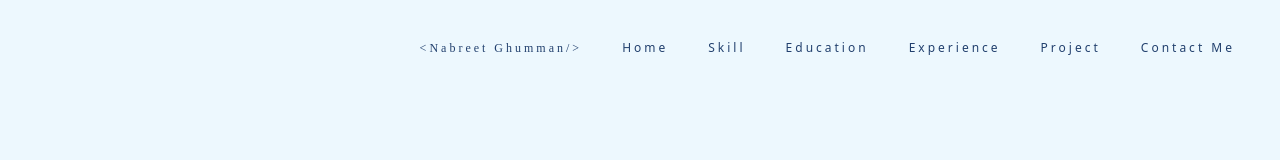
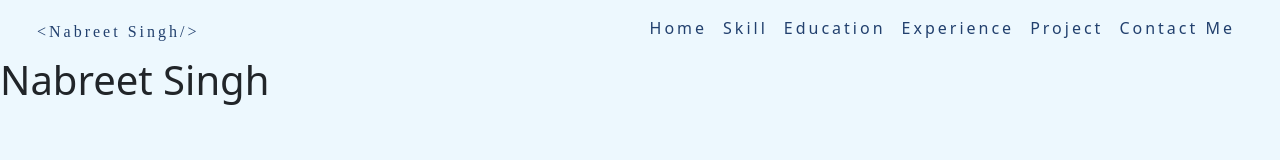
Before and after one commit to NabreetSingh/Nabreet-Singh-Porfolio-Website, a plain HTML site: page index.html in a window 1280 px wide. Drawn offline with nearby package versions, Linux system fonts and the light colour scheme; a web font is replaced by a local one.

Commit message:
Complete Navbar with Bootstrap

```diff
--- a/index.html
+++ b/index.html
@@ -11,29 +11,60 @@
     <!-- Bootstrap Css -->
     <link href="https://cdn.jsdelivr.net/npm/bootstrap@5.0.0-beta1/dist/css/bootstrap.min.css" rel="stylesheet" integrity="sha384-giJF6kkoqNQ00vy+HMDP7azOuL0xtbfIcaT9wjKHr8RbDVddVHyTfAAsrekwKmP1" crossorigin="anonymous">
 
+
     <link rel="stylesheet" href="styles.css">
     <title>Nabreet's Portfolio</title>
 </head>
 
 <body>
-    <!-- Navigation -->
-    <nav>
-        <ul>
-            <li class='signature' id="signatureOverride"><a  href="#"><span><</span>Nabreet Ghumman<span>/></span></span></a></li>
-            <li><a href="#">Home</a></li>
-            <li><a href="#">Skill</a></li>
-            <li><a href="#">Education</a></li>
-            <li> <a href="#">Experience</a></li>
-            <li><a href="#">Project</a></li>
-            <li><a href="#">Contact Me</a></li>
-        </ul>
+    <nav class="navbar navbar-expand-md header-nav fixed-top sticky-top">
+        <div class="container-fluid">
+            <!-- Signature -->
+            <div id="signatureOverride" class="signature">
+               <a href="#" class="navbar-brand"><span><</span>Nabreet Singh<span>/></span></a>
+            </div>
+            <button class="navbar-toggler" type="button" data-toggle="collapse" data-target="#collapse_target">
+                <span class="fas fa-bars"></span>
+            </button>
+
+            <div class="collapse navbar-collapse justify-content-end" id="collapse_target">
+            <ul class="navbar-nav ml-auto mb-2 mb-lg-0">
+                <li class="nav-item">
+                    <a href="#" class="nav-link">Home</a>
+                </li>
+                <li class="nav-item">
+                    <a href="#" class="nav-link">Skill</a>
+                </li>
+                <li class="nav-item">
+                    <a href="#" class="nav-link">Education</a>
+                </li>
+                <li class="nav-item">
+                    <a href="#" class="nav-link">Experience</a>
+                </li>
+                <li class="nav-item">
+                    <a href="#" class="nav-link">Project</a>
+                </li>
+                <li class="nav-item">
+                    <a href="#" class="nav-link">Contact Me</a>
+                </li>
+            </ul>
+            </div>
+        </div>
     </nav>
+
+    <div class="jumbotron">
+        <h1>Nabreet Singh</h1>
+    </div>
+
 
     <!-- <section>Hello</section>
 
     <section>Hello2</section> -->
 
-    <script src="https://cdn.jsdelivr.net/npm/bootstrap@5.0.0-beta1/dist/js/bootstrap.bundle.min.js" integrity="sha384-ygbV9kiqUc6oa4msXn9868pTtWMgiQaeYH7/t7LECLbyPA2x65Kgf80OJFdroafW" crossorigin="anonymous"></script>
+   <!-- bootstrap js -->
+    <script src="https://code.jquery.com/jquery-3.2.1.slim.min.js" integrity="sha384-KJ3o2DKtIkvYIK3UENzmM7KCkRr/rE9/Qpg6aAZGJwFDMVNA/GpGFF93hXpG5KkN" crossorigin="anonymous"></script>
+    <script src="https://maxcdn.bootstrapcdn.com/bootstrap/4.0.0-beta/js/bootstrap.min.js" integrity="sha384-h0AbiXch4ZDo7tp9hKZ4TsHbi047NrKGLO3SEJAg45jXxnGIfYzk4Si90RDIqNm1" crossorigin="anonymous"></script>
+    <script src="https://cdnjs.cloudflare.com/ajax/libs/popper.js/1.11.0/umd/popper.min.js" integrity="sha384-b/U6ypiBEHpOf/4+1nzFpr53nxSS+GLCkfwBdFNTxtclqqenISfwAzpKaMNFNmj4" crossorigin="anonymous"></script>
 
 </body>
 </html>
--- a/styles.css
+++ b/styles.css
@@ -23,13 +23,9 @@
   *{
       padding: 0;
       margin: 0;
-      text-decoration: none;
+      /* text-decoration: none;
       list-style: none;
-      box-sizing: border-box;
-  }
-
-  html {
-      box-sizing: border-box;
+      box-sizing: border-box; */
   }
 
   body {
@@ -39,50 +35,40 @@
   /* Navigation */
   nav {
       z-index: 10;
-      position: fixed;
       font-size: 24px;
       letter-spacing: 3px;
       padding: 25px 25px 25px 25px;
-      width: 100vw;
-      /* background: rgb(255 255 255 / 50%); */
-  }
-
-  nav ul {
-      display: flex;
-      float: right;
-  }
-
-
-  nav ul li {
-      display: inline-block;
-      /* line-height: 20px; */
   }
 
   nav ul li a{
     text-decoration: none;
     color: rgb(34,64,110);
     padding: 20px 20px 20px 20px;
-    font-size: 12px;
+    font-size: 16px;
   }
 
  a:hover {
       background: rgb(176 223 247);
-      color: rgb(34,64,110);
+
       box-sizing: 10px;
-
   }
 
   .signature a{
     font-family: 'GreatVibesRegular';
     font-weight: normal;
     font-style: normal;
+    font-size: 16px;
+    color: rgb(34,64,110);
   }
 
   #signatureOverride a:hover{
-    /* background: transparent; */
-    background: black;
-
+    background: transparent;
   }
   .active {
     font-weight: bold;
   }
+
+  .navbar-toggler{
+    /* border-color:rgb(34,64,110); */
+    background-color: rgb(34,64,110);
+  }
```
Also changed, not shown: 1 other file.
